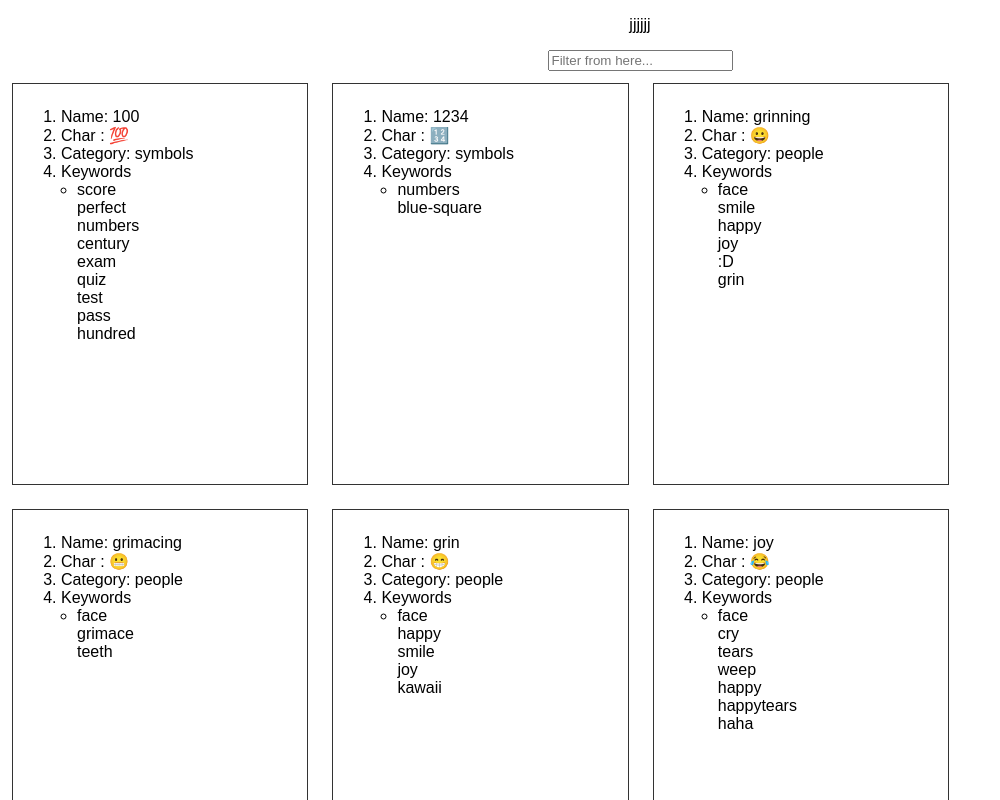
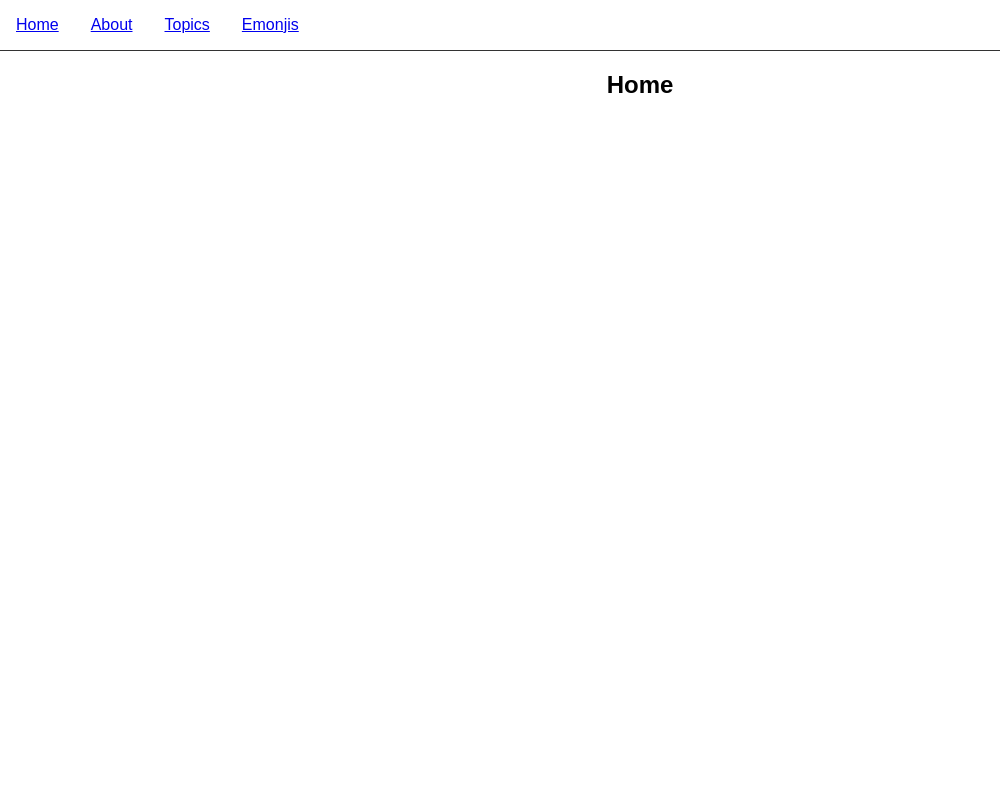
Before and after one commit to Sonukr/React-redux, a React (Create React App) app: page / in a window 1280 px wide. Shown: the top 800 px of the page, without its empty margins (0-1000 px from the left). Built offline with nearby package versions, Linux system fonts and the light colour scheme.

Commit message:
react router and react router dom added.

```diff
--- a/package.json
+++ b/package.json
@@ -5,7 +5,10 @@
   "dependencies": {
     "react": "^16.2.0",
     "react-dom": "^16.2.0",
-    "react-scripts": "1.1.0"
+    "react-router": "^4.2.0",
+    "react-router-dom": "^4.2.2",
+    "react-scripts": "1.1.0",
+    "react-strap": "0.0.1"
   },
   "scripts": {
     "start": "react-scripts start",
--- a/src/App.css
+++ b/src/App.css
@@ -26,19 +26,19 @@
   from { transform: rotate(0deg); }
   to { transform: rotate(360deg); }
 }
- ul {
+.column ul {
    margin: 0;
    padding: 0;
    text-align: left;
  }
- li{
+.column ul li{
    list-style: number;
  }
- ul ul {
+.column ul ul {
    margin-left: 16px;
 
  }
-ul ul li{
+.column ul ul li{
   list-style: circle;
 }
 
@@ -54,10 +54,28 @@
 .column{
   width: 23%;
   float: left;
-  min-height: 400px;
+  min-height: 350px;
   border:1px solid #333;
   margin: 12px;
 }
 .columnInner{
   padding: 24px 48px;
 }
+.menu {
+
+
+}
+
+.menu > ul{
+  display: flex;
+  flex: 1;
+  padding: 0;
+  margin: 0;
+  border-bottom: 1px solid #333;
+}
+
+.menu > ul li{
+  display: flex;
+  flex-direction: row;
+  padding: 16px;
+}
--- a/src/App.js
+++ b/src/App.js
@@ -1,22 +1,82 @@
 import React, { Component } from 'react';
+import {
+    BrowserRouter as Router,
+    Route,
+    Link
+} from 'react-router-dom'
+
 import logo from './logo.svg';
 import styles from './App.css';
 import Emonjis from './emonjis'
+
+
+
+const Home = () => (
+    <div>
+        <h2>Home</h2>
+    </div>
+)
+
+const About = () => (
+    <div>
+        <h2>About</h2>
+    </div>
+)
+
+const Topic = ({ match }) => (
+    <div>
+        <h3>{match.params.topicId}</h3>
+    </div>
+)
+
+const Topics = ({ match }) => (
+    <div>
+        <h2>Topics</h2>
+        <ul>
+            <li>
+                <Link to={`${match.url}/rendering`}>
+                    Rendering with React
+                </Link>
+            </li>
+            <li>
+                <Link to={`${match.url}/components`}>
+                    Components
+                </Link>
+            </li>
+            <li>
+                <Link to={`${match.url}/props-v-state`}>
+                    Props v. State
+                </Link>
+            </li>
+        </ul>
+
+        <Route path={`${match.url}/:topicId`} component={Topic}/>
+        <Route exact path={match.url} render={() => (
+            <h3>Please select a topic.</h3>
+        )}/>
+    </div>
+)
 
 class App extends Component {
   render() {
     return (
       <div className="App">
-        {/*<header className="App-header">*/}
-          {/*<img src={logo} className={styles.Applogo} alt="logo" />*/}
-          {/*<h1 className="App-title">Welcome to React</h1>*/}
-        {/*</header>*/}
-        {/*<p className="App-intro">*/}
-          {/*To get started, edit <code>src/App.js</code> and save to reload.*/}
-        {/*</p>*/}
-        <Emonjis>
+          <Router>
+              <div className="menu">
+                  <ul>
+                      <li><Link to="/">Home</Link></li>
+                      <li><Link to="/about">About</Link></li>
+                      <li><Link to="/topics">Topics</Link></li>
+                      <li><Link to="/emonjis">Emonjis</Link></li>
+                  </ul>
 
-        </Emonjis>
+                  <Route exact path="/" component={Home}/>
+                  <Route path="/about" component={About}/>
+                  <Route path="/topics" component={Topics}/>
+                  <Route path="/emonjis" component={Emonjis}/>
+
+              </div>
+          </Router>
       </div>
     );
   }
--- a/src/emonjis/index.js
+++ b/src/emonjis/index.js
@@ -17,7 +17,6 @@
 
   getData = () => {
       fetch('/data.json')
-      // fetch('https://facebook.github.io/react-native/movies.json')
           .then((response) => response.json())
           .then((responseJson) => {
 
@@ -44,9 +43,9 @@
           .catch((error) => {
               console.error(error);
           })
-  }
+  };
 
-  filterItems = (q, dataToBeFiltered) => {
+  filterItems = (q, dataToBeFiltered, key) => {
         return(
             dataToBeFiltered.filter(function(el) {
                 return el.name.toLowerCase().indexOf(q.toLowerCase()) > -1;
@@ -63,8 +62,6 @@
       })
   };
 
-
-
   searchData  = (elemet) => {
       let q =  elemet.target.value ;
       if(q == ''){
@@ -77,7 +74,6 @@
   render() {
 
     return (
-
       <div className="App">
         <p>jjjjjj</p>
           <div >
```
Also changed, not shown: 1 other file (tests, documents, lock files or other folders).
